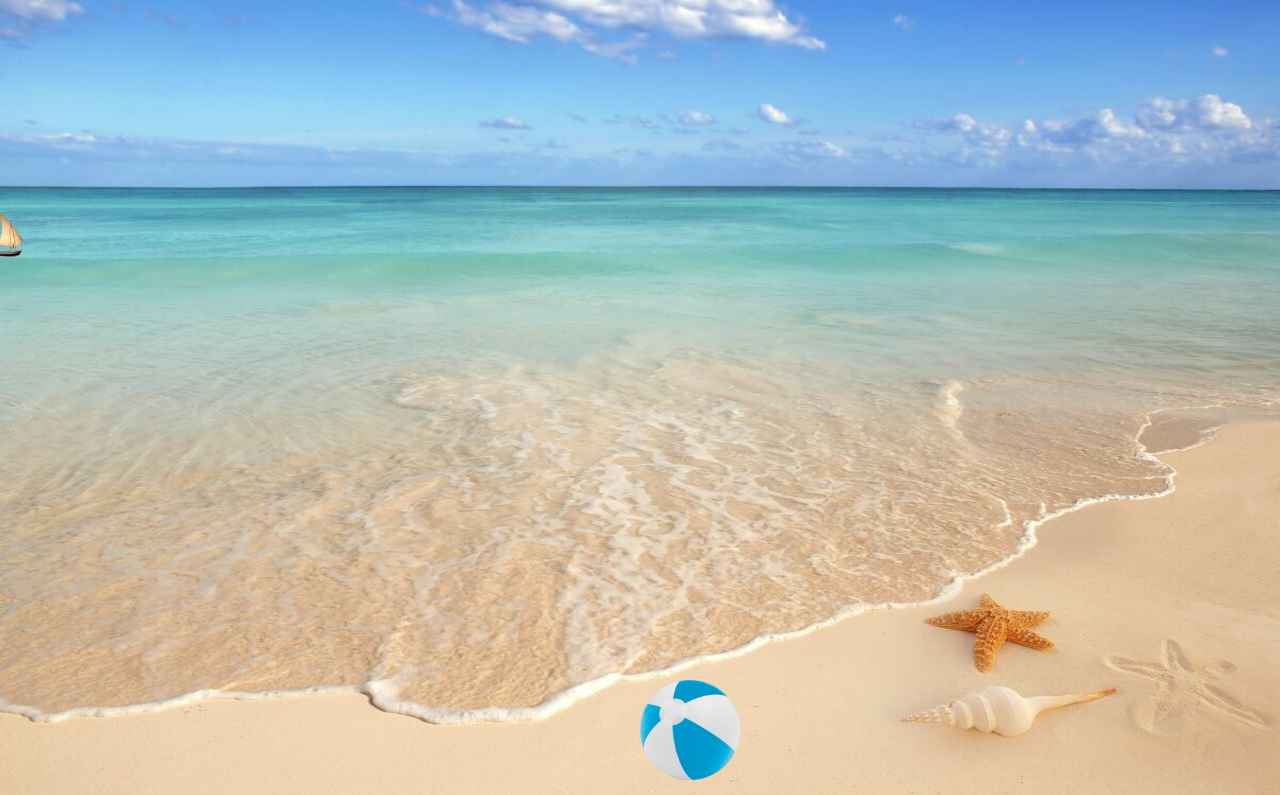
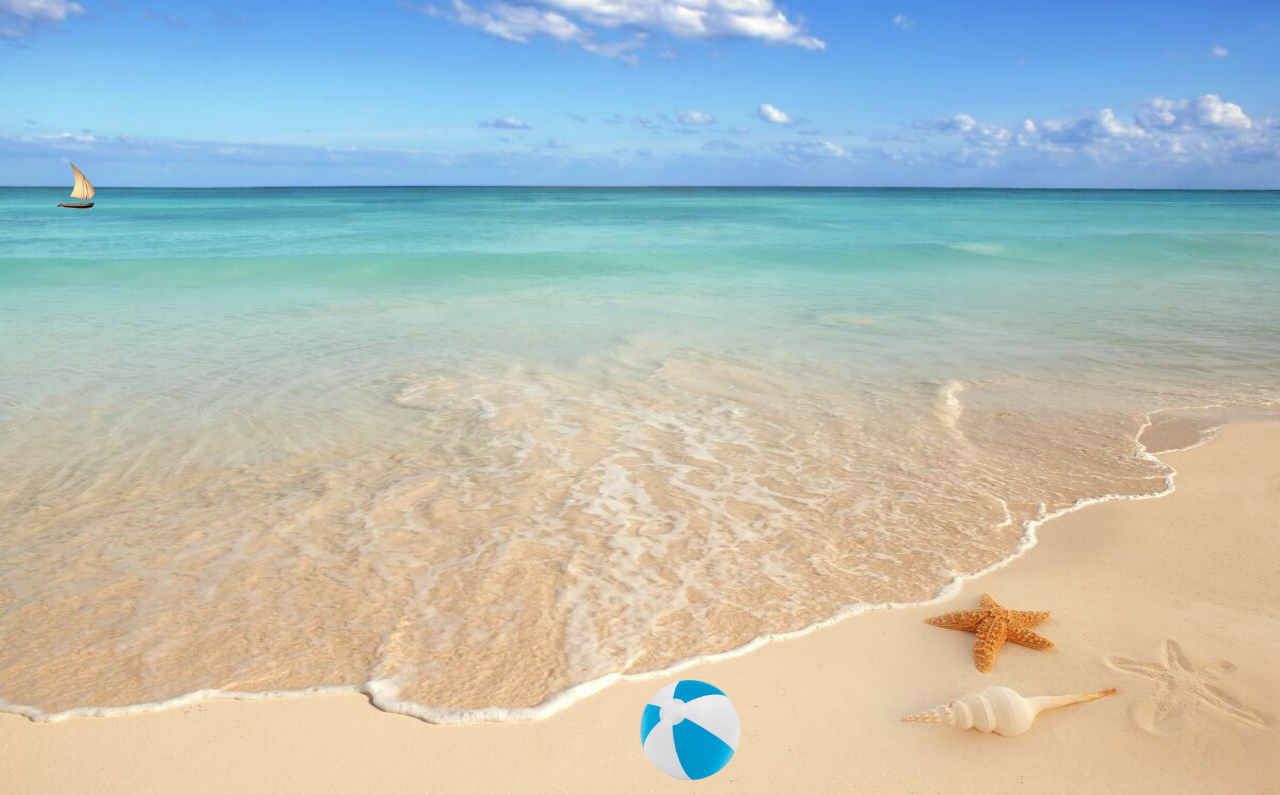
Before and after one commit to Oleome/Projet_8, a React (Vite) app in the folder vite-project/: page / in a window 1280 px wide. Shown: the top 795 px of the page. Built offline with nearby package versions, Linux system fonts and the light colour scheme.

Commit message:
animation

```diff
--- a/vite-project/src/styles/home.scss
+++ b/vite-project/src/styles/home.scss
@@ -38,19 +38,19 @@
 
 @keyframes moveBoat {
     0% {
-      transform: translateX(-100%);
+        transform: translateX(-100%);
     }
     100% {
-      transform: translateX(100%);
+        transform: translateX(calc(100vw + 50px)); /* 100vw + la largeur du bateau */
     }
-  }
+}
 
 .boat--container {
     position: absolute;
-    top: 13em;
+    top: 20vh;
     width: 50px;
     height: 50px;
-    animation: moveBoat 20s linear infinite;
+    animation: moveBoat 80s linear infinite;
 
     .boat--pic {
         width: 100%;
```
